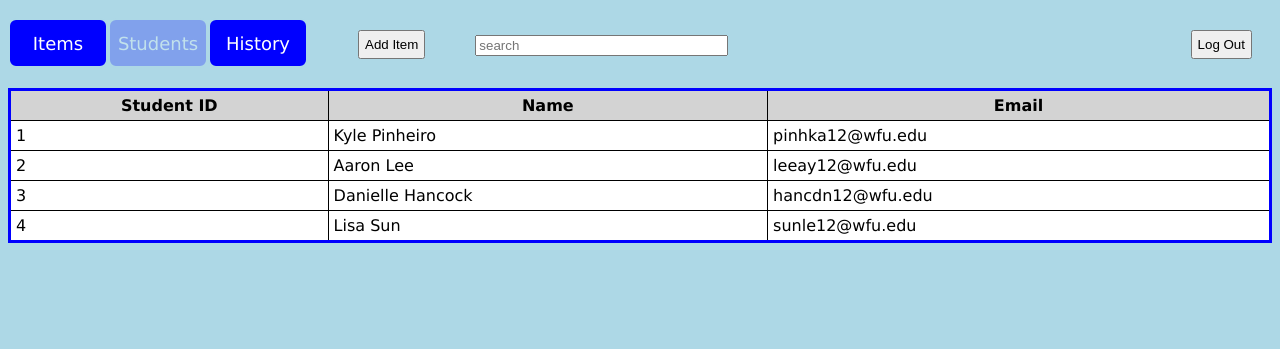
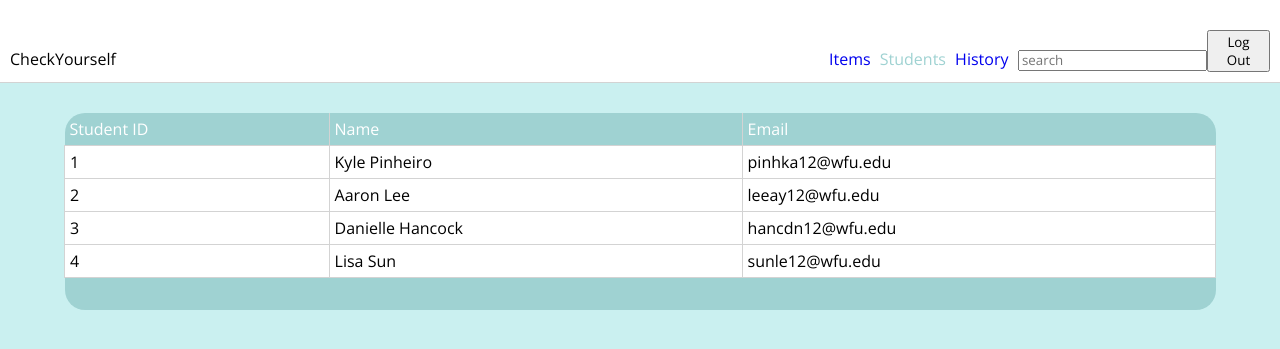
Before and after one commit to DanielleHancock/CheckYourself, a Django app: page /checkout/students in a window 1280 px wide. Shown: the top 349 px of the page. Run offline with Django 3.2, Linux system fonts and the light colour scheme; data comes from the database, SQL or seed files in the repository; both versions use the stored data as it was after the commit.

Commit message:
refactored html and css

```diff
--- /dev/null
+++ b/checkout/static/style.css
@@ -0,0 +1,132 @@
+@import url(https://fonts.googleapis.com/css?family=Open+Sans:400,300,600);
+
+body {
+	font-family: 'Open Sans', sans-serif;
+	background-color:#caf0f0;
+	margin: 0px;
+}
+
+::-webkit-input-placeholder {
+   font-family: 'Open Sans', sans-serif;
+}
+
+:-moz-placeholder { /* Firefox 18- */
+   font-family: 'Open Sans', sans-serif;
+}
+
+::-moz-placeholder {  /* Firefox 19+ */
+   font-family: 'Open Sans', sans-serif;
+}
+
+:-ms-input-placeholder {
+   font-family: 'Open Sans', sans-serif;
+}
+
+button {
+	font-family: 'Open Sans', sans-serif;
+}
+
+td {
+	padding: 5px;
+	border: 1px solid lightgrey;
+	background-color: white;
+}
+
+thead td {
+	color: white;
+	border-top: none;
+	background-color:#9fd2d2;
+	/*border: 1px solid lightgrey;*/
+}
+
+thead td:first-child {
+	border-left: none;
+	border-top-left-radius: 20px;
+}
+
+thead td:last-child {
+	border-right: none;
+	border-top-right-radius: 20px;
+}
+
+tfoot td {
+	border-bottom: none;
+	border-left: none;
+	border-right: none;
+	background-color:#9fd2d2;
+}
+
+tfoot td:first-child {
+	border-bottom-left-radius: 20px;
+}
+
+tfoot td:last-child {
+	border-bottom-right-radius: 20px;
+}
+
+table#table {
+	font-weight: 300;
+	margin-top: 30px;
+	border-spacing: 0;
+	margin-right: auto;
+	margin-left: auto;
+	width: 90%;
+	border-collapse: collapse;
+}
+
+
+ul {
+    list-style-type: none;
+    padding:0;
+    margin:0;
+}
+
+li {
+	display: inline;
+	margin-right: 5px;
+}
+
+a {
+	text-decoration: none;
+}
+
+li.active a{
+	color: #9fd2d2;
+}
+
+header {
+	background-color: #ffffff;
+	padding: 30px 10px 10px 10px;
+	border-bottom: 1px solid lightgrey;
+}
+
+logo {
+	width: 10%;
+	display: inline-block;
+}
+
+buffer {
+	width: 55%;
+	display: inline-block;
+	direction: rtl;
+}
+
+form#addItem {
+	padding-right: 20px;
+}
+
+navigation {
+	width: 15%;
+	display: inline-block;
+}
+
+input#searchbar {
+	width: 15%;
+	display: inline-block;
+}
+
+form#logoutButton {
+	width: 5%;
+	display: inline-block;
+	direction: rtl;
+}
--- a/checkout/templates/checkout/listStudents.html
+++ b/checkout/templates/checkout/listStudents.html
@@ -1,43 +1,34 @@
 <!DOCTYPE html>
 <html>
 	<head>
-<style>
-body {background-color:lightblue;}
-td {padding: 5px; border:1px solid black; font-family: verdana}
-th {padding: 5px; border:1px solid black; font-family: verdana; background-color:lightgrey}
-button#b1 {background-color:blue; color:white; border: 2px solid lightblue; font-family: verdana; font-size: 18px; width: 100px; height: 50px; float: left; border-radius: 8px; margin-bottom:20px; margin-top: 10px}
-
-</style>
+		<link rel="stylesheet" href="../../static/style.css">
 	</head>
 	<body>
 
-	<form action="{%url 'checkout.views.items' %}" method="get">
-		<button id="b1"> Items</button>
+		<header>
+            <logo>{% include 'checkout/logo.html' %}</logo><!--
+  			--><buffer></buffer><!--
+  			--><navigation>
+                {% include 'checkout/navigation.html' with active="students" %}
+            </navigation><!--
+  			--><input id="searchbar" type="search" placeholder="search"><!--
+  			--><form id="logoutButton" action="{%url 'logout' %}">
+                <button id="logoutButton">Log Out</button>
             </form>
-
-	<button id="b1" style="opacity:.25"> Students</button>
-
-	<form action="{%url 'checkout.views.checkoutHistory' %}" method="get">
-		<button id="b1"> History</button>
-	</form>
-
-	<form action="{%url 'admin:checkout_item_add' %}" method="get">
-		<button style="float:left; margin-left: 50px; margin-top:22px; padding:5px">Add Item</button>
-	</form>
-
-	<input type="search" style="float:left; margin-left: 50px; margin-top:27px; width:20%" placeholder="search">
-
-	<button type="button" style="float:right; margin-right: 20px; margin-top: 22px; padding:5px">Log Out</button>
+        </header>
 
 
-	<table style="border: 3px solid blue; border-collapse: collapse; background-color:white; width:100%">
+		<table id="table">
 
+			<thead>
 				<tr>
-		<th>Student ID</th>
-		 <th>Name</th>
-		<th>Email</th>
+					<td>Student ID</td>
+					<td>Name</td>
+					<td>Email</td>
 				</tr>
+			</thead>
 
+	        <tbody>
 		        {% for student in students %}
 				<tr>
 			        <td>{{student.user_id}}</td>
@@ -45,6 +36,15 @@ button#b1 {background-color:blue; color:white; border: 2px solid lightblue; font
 			        <td>{{student.email}}</td>
 			        </tr>
 		        {% endfor %}
+		    </tbody>
+
+		     <tfoot>
+                <tr>
+                    <td>&nbsp;</td>
+                    <td>&nbsp;</td>
+                    <td>&nbsp;</td>
+                </tr>
+            </tfoot>
 
 		</table>
 
--- /dev/null
+++ b/checkout/templates/checkout/logo.html
@@ -0,0 +1 @@
+<span>CheckYourself</span>
--- /dev/null
+++ b/checkout/templates/checkout/navigation.html
@@ -0,0 +1,13 @@
+<ul>
+	<li {% if active = "items" %} class="active" {% endif %}>
+		<a href="{% url 'items' %}"> Items </a>
+	</li>
+
+	<li {% if active = "students" %} class="active" {% endif %}>
+		<a href="{% url 'students' %}"> Students </a>
+	</li>
+
+	<li {% if active = "checkoutHistory" %} class="active" {% endif %}>
+		<a href="{% url 'checkoutHistory' %}"> History </a>
+	</li>
+</ul>
```
Also changed, not shown: checkout/templates/checkout/checkoutHistory.html (+39 -40 lines), checkout/templates/checkout/listItems.html (+43 -35 lines), db.sqlite3, 5 other files. Lines whose indentation alone changed are shown as unchanged.
